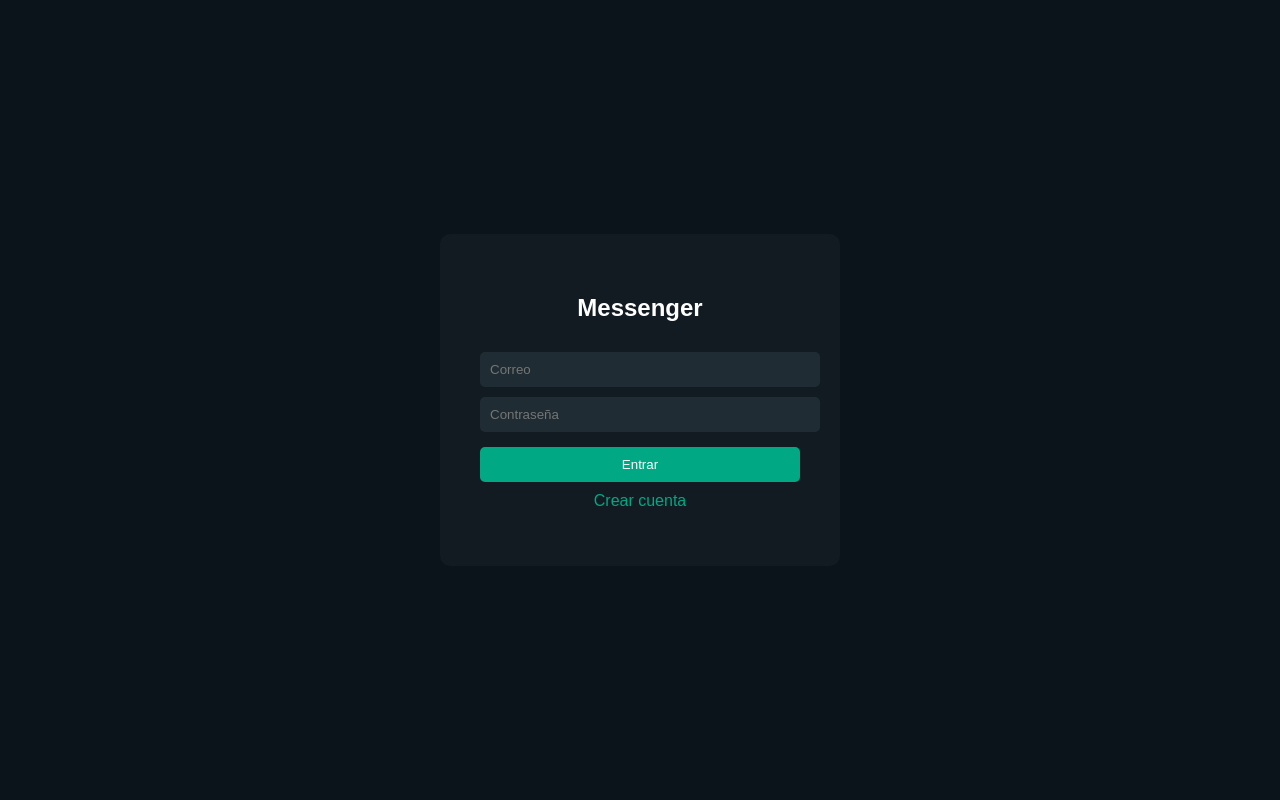
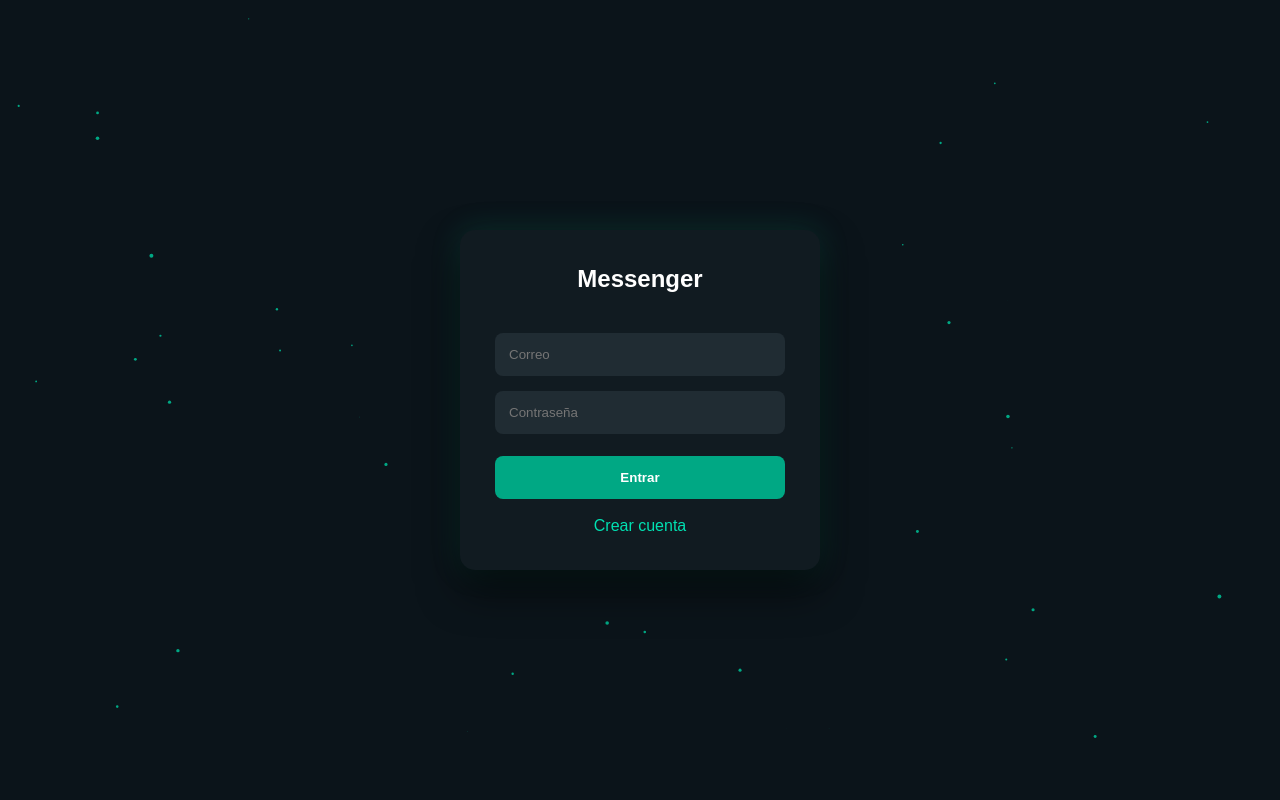
Before and after one commit to LuisRCP/App_Mensajes, a CodeIgniter 4 app: the page made by project-root/app/Views/auth/login.php in a window 1280 px wide. Run offline with PHP 8.4 and a stand-in for CodeIgniter, Linux system fonts and the light colour scheme; the template is opened without the code that fills it, so the values that code supplies are empty; some libraries are stand-ins or nearby versions.

Commit message:
Se hicieron cambios en la parte de la vistas utilizando GSAP
Updated styles and structure for the login page, including new animations and improved layout.

```diff
--- a/project-root/app/Views/auth/login.php
+++ b/project-root/app/Views/auth/login.php
@@ -4,56 +4,129 @@
 <meta charset="UTF-8">
 <title>Messenger - Login</title>
 
+<script src="https://cdnjs.cloudflare.com/ajax/libs/gsap/3.12.5/gsap.min.js"></script>
+
 <style>
 
+*{
+box-sizing:border-box;
+margin:0;
+padding:0;
+font-family:Arial;
+}
+
 body{
-    margin:0;
-    font-family:Arial;
-    background:#0b141a;
+height:100vh;
 display:flex;
 justify-content:center;
 align-items:center;
-    height:100vh;
-    color:white;
+background:#0b141a;
+overflow:hidden;
 }
 
+/* PARTICULAS */
+
+canvas{
+position:absolute;
+top:0;
+left:0;
+}
+
+/* CONTENEDOR */
+
 .container{
+
+width:360px;
+padding:35px;
+
 background:#111b21;
-    padding:40px;
-    border-radius:10px;
-    width:320px;
+
+border-radius:15px;
+
+box-shadow:
+0 20px 40px rgba(0,0,0,0.6),
+0 0 30px rgba(0,168,132,0.2);
+
+color:white;
+
+display:flex;
+flex-direction:column;
+gap:10px;
+
+z-index:2;
+
 }
+
+/* TITULO */
 
 h2{
 text-align:center;
+margin-bottom:15px;
 }
 
+/* INPUTS */
+
 input{
+
 width:100%;
-    padding:10px;
-    margin-top:10px;
+padding:14px;
+
+margin-top:15px;
+
 border:none;
-    border-radius:5px;
+border-radius:8px;
+
 background:#202c33;
 color:white;
+
+outline:none;
+
+transition:.3s;
 }
 
-button{
-    width:100%;
-    padding:10px;
-    margin-top:15px;
-    border:none;
-    border-radius:5px;
-    background:#00a884;
-    color:white;
-    cursor:pointer;
+input:focus{
+box-shadow:0 0 10px #00a884;
 }
 
+/* BOTON */
+
+button{
+
+width:100%;
+padding:14px;
+
+margin-top:22px;
+
+border:none;
+border-radius:8px;
+
+background:#00a884;
+
+color:white;
+
+font-weight:bold;
+
+cursor:pointer;
+
+transition:.3s;
+}
+
+button:hover{
+transform:scale(1.05);
+}
+
+/* SWITCH */
+
 .switch{
+
 text-align:center;
-    margin-top:10px;
+margin-top:18px;
+
 cursor:pointer;
-    color:#00a884;
+
+color:#00e1b2;
+
+font-size:16px;
 }
 
 .hidden{
@@ -65,11 +138,14 @@ button{
 
 <body>
 
-<div class="container">
+<canvas id="particles"></canvas>
+
+<div class="container" id="container">
 
 <h2>Messenger</h2>
 
 <!-- LOGIN -->
+
 <div id="loginBox">
 
 <input id="correo" placeholder="Correo">
@@ -85,6 +161,7 @@ button{
 
 
 <!-- REGISTRO -->
+
 <div id="registroBox" class="hidden">
 
 <input id="nombre" placeholder="Nombre">
@@ -100,24 +177,80 @@ button{
 
 </div>
 
-    <p id="msg"></p>
-
 </div>
-
-<script src="/js/api.js"></script>
-<script src="/js/login.js"></script>
 
 <script>
 
+/* ANIMACION */
+
+gsap.from("#container",{
+duration:1,
+scale:0.8,
+opacity:0
+})
+
+/* CAMBIAR A REGISTRO */
+
 function mostrarRegistro(){
-    document.getElementById("loginBox").classList.add("hidden");
-    document.getElementById("registroBox").classList.remove("hidden");
+
+document.getElementById("loginBox").classList.add("hidden")
+document.getElementById("registroBox").classList.remove("hidden")
+
 }
 
+/* CAMBIAR A LOGIN */
+
 function mostrarLogin(){
-    document.getElementById("registroBox").classList.add("hidden");
-    document.getElementById("loginBox").classList.remove("hidden");
+
+document.getElementById("registroBox").classList.add("hidden")
+document.getElementById("loginBox").classList.remove("hidden")
+
 }
+
+/* PARTICULAS */
+
+const canvas=document.getElementById("particles")
+const ctx=canvas.getContext("2d")
+
+canvas.width=window.innerWidth
+canvas.height=window.innerHeight
+
+let particles=[]
+
+for(let i=0;i<50;i++){
+
+particles.push({
+x:Math.random()*canvas.width,
+y:Math.random()*canvas.height,
+size:Math.random()*2,
+speedX:(Math.random()-0.5)*0.5,
+speedY:(Math.random()-0.5)*0.5
+})
+
+}
+
+function animate(){
+
+ctx.clearRect(0,0,canvas.width,canvas.height)
+
+particles.forEach(p=>{
+
+p.x+=p.speedX
+p.y+=p.speedY
+
+ctx.fillStyle="#00a884"
+
+ctx.beginPath()
+ctx.arc(p.x,p.y,p.size,0,Math.PI*2)
+ctx.fill()
+
+})
+
+requestAnimationFrame(animate)
+
+}
+
+animate()
 
 </script>
 
```
Lines whose indentation alone changed are shown as unchanged.
